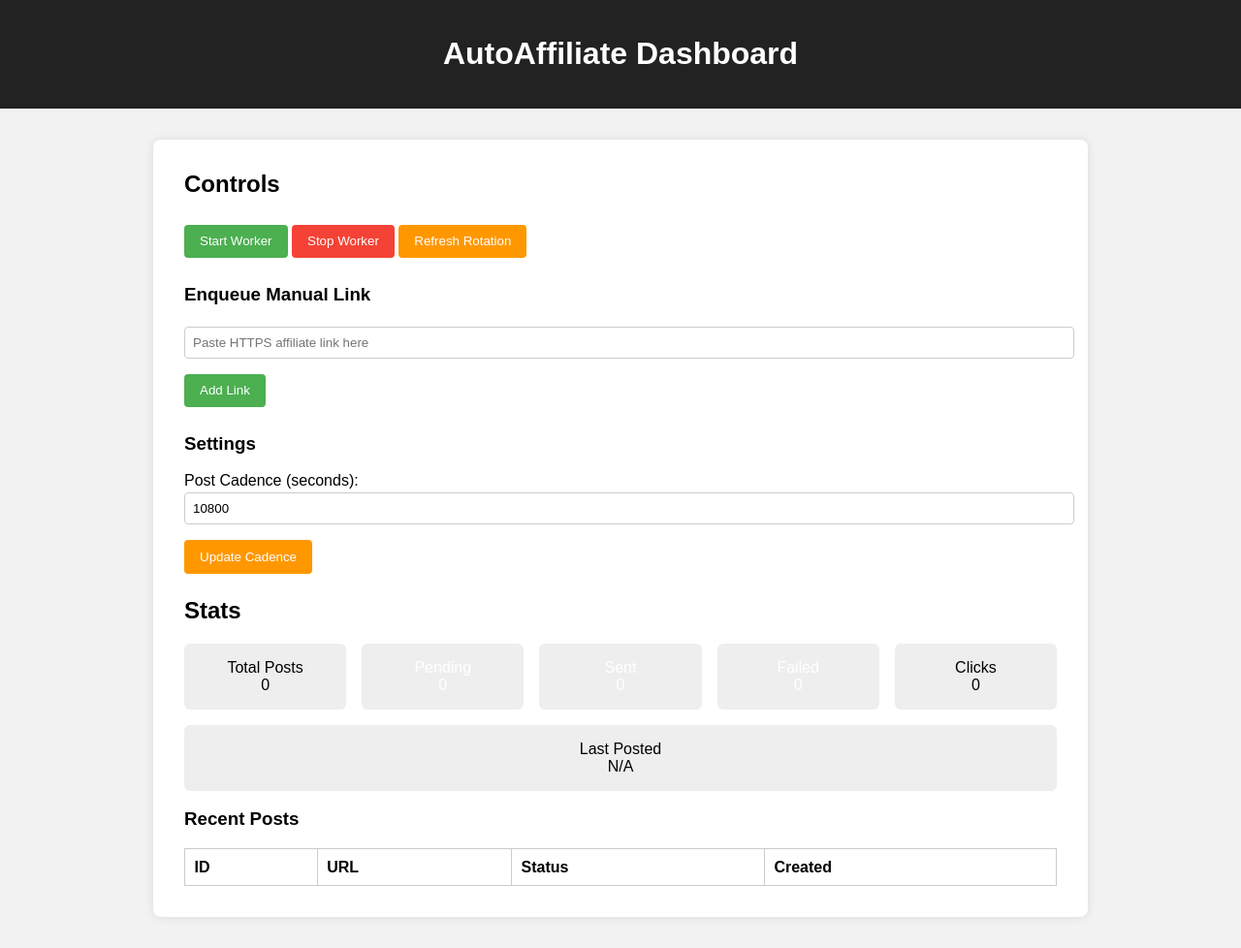
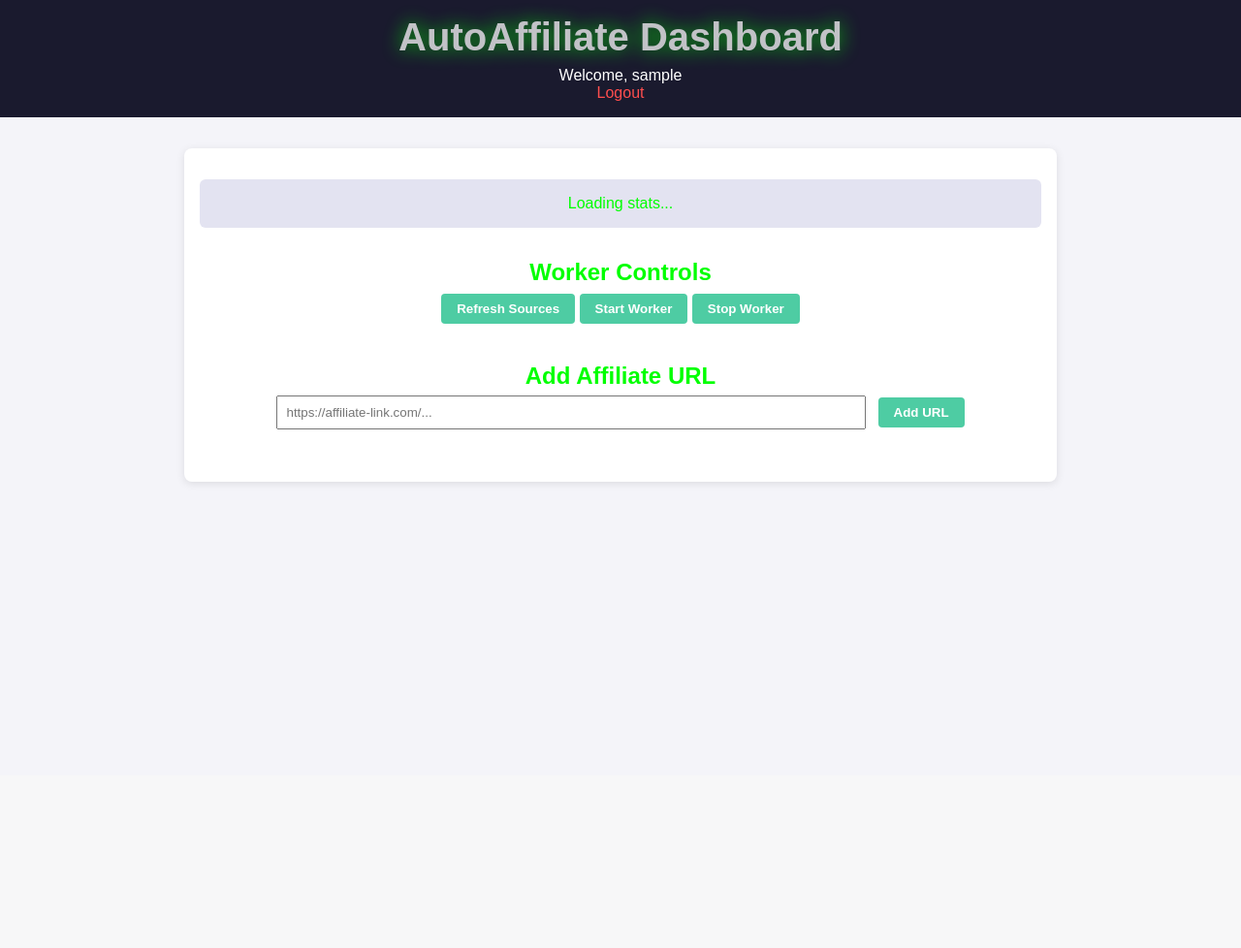
Before and after one commit to slickofficials/AUTOAFFILIATE-AI-v7.0, a Flask app: template templates/dashboard.html in a window 1280 px wide. Shown: the whole page at 97% size. After the commit the page ends 500 px from the top, so only its background shows below. Run offline with Flask 3, Linux system fonts and the light colour scheme; the template is opened without the code that fills it, so the values that code supplies are empty; the visitor is signed in with stand-in values (Sample User, id 1); some libraries are stand-ins or nearby versions.

Commit message:
Update dashboard.html

```diff
--- a/templates/dashboard.html
+++ b/templates/dashboard.html
@@ -4,144 +4,51 @@
     <meta charset="UTF-8">
     <meta name="viewport" content="width=device-width, initial-scale=1.0">
     <title>AutoAffiliate Dashboard</title>
+    <!-- GZIP / minified CSS for production -->
+    <link rel="stylesheet" href="/static/dashboard.css">
     <style>
-    body { font-family: Arial, sans-serif; background: #f2f2f2; margin: 0; padding: 0; }
-    header { background: #222; color: white; padding: 1rem; text-align: center; }
-    .container { max-width: 900px; margin: 2rem auto; background: white; padding: 2rem; border-radius: 8px; box-shadow: 0 0 10px rgba(0,0,0,0.1); }
-    h2 { margin-top: 0; }
-    button { margin: 0.5rem 0; padding: 0.6rem 1rem; border: none; border-radius: 4px; cursor: pointer; }
-    button:hover { opacity: 0.9; }
-    .green { background-color: #4caf50; color: white; }
-    .yellow { background-color: #ff9800; color: white; }
-    .red { background-color: #f44336; color: white; }
-    .stats { display: flex; flex-wrap: wrap; gap: 1rem; margin-top: 1rem; }
-    .stat-card { flex: 1 1 120px; background: #eee; padding: 1rem; border-radius: 6px; text-align: center; }
-    input[type=text], input[type=number] { width: 100%; padding: 0.5rem; margin-top: 0.2rem; margin-bottom: 0.5rem; border-radius: 4px; border: 1px solid #ccc; }
-    .links { margin-top: 1rem; }
-    table { width: 100%; border-collapse: collapse; margin-top: 1rem; }
-    th, td { padding: 0.6rem; border: 1px solid #ccc; text-align: left; }
+        /* Minimal inline styles fallback */
+        body { font-family: Arial, sans-serif; background: #f4f4f9; margin: 0; padding: 0; }
+        header { background: #1a1a2e; color: #fff; padding: 1rem; text-align: center; }
+        main { max-width: 900px; margin: 2rem auto; padding: 1rem; background: #fff; border-radius: 8px; box-shadow: 0 2px 8px rgba(0,0,0,0.1); }
+        button { margin: 0.5rem 0; padding: 0.5rem 1rem; cursor: pointer; border: none; border-radius: 4px; background: #4ecca3; color: #fff; font-weight: bold; transition: 0.2s; }
+        button:hover { background: #3fa68c; }
+        input { padding: 0.5rem; margin-right: 0.5rem; width: 70%; }
+        #stats { margin-top: 1rem; padding: 1rem; background: #e3e3f1; border-radius: 6px; }
+        .section { margin-bottom: 2rem; }
     </style>
 </head>
 <body>
     <header>
         <h1>AutoAffiliate Dashboard</h1>
+        <p>Welcome, {{ current_user.username }}</p>
+        <a href="{{ url_for('logout') }}" style="color:#ff4e4e; text-decoration:none;">Logout</a>
     </header>
-<div class="container">
-    <h2>Controls</h2>
-    <button class="green" onclick="startWorker()">Start Worker</button>
-    <button class="red" onclick="stopWorker()">Stop Worker</button>
-    <button class="yellow" onclick="refreshRotation()">Refresh Rotation</button>
-
-    <h3>Enqueue Manual Link</h3>
-    <input type="text" id="manualUrl" placeholder="Paste HTTPS affiliate link here">
-    <button class="green" onclick="enqueueLink()">Add Link</button>
-    <p id="enqueueMsg"></p>
-
-    <h3>Settings</h3>
-    <label>Post Cadence (seconds):</label>
-    <input type="number" id="cadenceInput" min="60" value="10800">
-    <button class="yellow" onclick="setCadence()">Update Cadence</button>
-    <p id="cadenceMsg"></p>
-
-    <h2>Stats</h2>
-    <div class="stats">
-        <div class="stat-card">Total Posts<br><span id="statTotal">0</span></div>
-        <div class="stat-card yellow">Pending<br><span id="statPending">0</span></div>
-        <div class="stat-card green">Sent<br><span id="statSent">0</span></div>
-        <div class="stat-card red">Failed<br><span id="statFailed">0</span></div>
-        <div class="stat-card">Clicks<br><span id="statClicks">0</span></div>
-        <div class="stat-card">Last Posted<br><span id="statLast">N/A</span></div>
+    <main>
+        <!-- Stats Section -->
+        <div class="section" id="stats">
+            <p>Loading stats...</p>
         </div>
 
-    <div class="links">
-        <h3>Recent Posts</h3>
-        <table>
-            <thead>
-                <tr><th>ID</th><th>URL</th><th>Status</th><th>Created</th></tr>
-            </thead>
-            <tbody id="postTableBody">
-                <!-- Populated dynamically -->
-            </tbody>
-        </table>
-    </div>
+        <!-- Worker Control -->
+        <div class="section">
+            <h2>Worker Controls</h2>
+            <button id="refresh-btn">Refresh Sources</button>
+            <button id="start-worker-btn">Start Worker</button>
+            <button id="stop-worker-btn">Stop Worker</button>
         </div>
 
-<script>
-async function fetchStats() {
-    try {
-        const res = await fetch('/api/stats');
-        const data = await res.json();
-        document.getElementById('statTotal').innerText = data.total;
-        document.getElementById('statPending').innerText = data.pending;
-        document.getElementById('statSent').innerText = data.sent;
-        document.getElementById('statFailed').innerText = data.failed;
-        document.getElementById('statClicks').innerText = data.clicks_total;
-        document.getElementById('statLast').innerText = data.last_posted_at || 'N/A';
-        populatePostTable(data.recent_posts || []);
-    } catch(e) { console.error(e); }
-}
+        <!-- Manual URL Enqueue -->
+        <div class="section">
+            <h2>Add Affiliate URL</h2>
+            <form id="enqueue-form">
+                <input type="text" id="enqueue-url" placeholder="https://affiliate-link.com/..." required>
+                <button type="submit" id="enqueue-btn">Add URL</button>
+            </form>
+        </div>
+    </main>
 
-function populatePostTable(posts) {
-    const tbody = document.getElementById('postTableBody');
-    tbody.innerHTML = '';
-    posts.forEach(p => {
-        let color = '';
-        if(p.status==='sent') color='green';
-        else if(p.status==='pending') color='yellow';
-        else if(p.status==='failed') color='red';
-        tbody.innerHTML += `<tr>
-            <td>${p.id}</td>
-            <td><a href="${p.url}" target="_blank">${p.url}</a></td>
-            <td class="${color}">${p.status}</td>
-            <td>${new Date(p.created_at).toLocaleString()}</td>
-        </tr>`;
-    });
-}
-
-async function enqueueLink() {
-    const url = document.getElementById('manualUrl').value.trim();
-    const msgEl = document.getElementById('enqueueMsg');
-    if(!url) { msgEl.innerText = 'Enter a valid HTTPS link.'; return; }
-    try {
-        const res = await fetch('/api/enqueue', {
-            method: 'POST', headers:{'Content-Type':'application/json'}, body: JSON.stringify({url})
-        });
-        const data = await res.json();
-        msgEl.innerText = data.inserted ? `Link added: ${data.url}` : `Failed to add link.`;
-        document.getElementById('manualUrl').value='';
-        fetchStats();
-    } catch(e){ msgEl.innerText = 'Error adding link.'; console.error(e); }
-}
-
-async function refreshRotation() {
-    const res = await fetch('/api/refresh', { method: 'POST' });
-    const data = await res.json();
-    alert(`Rotation refresh complete. Saved ${data.saved} links.`);
-    fetchStats();
-}
-
-async function startWorker() {
-    await fetch('/api/worker/start', { method: 'POST' });
-    alert('Worker started.');
-}
-
-async function stopWorker() {
-    await fetch('/api/worker/stop', { method: 'POST' });
-    alert('Worker stop requested.');
-}
-
-async function setCadence() {
-    const val = parseInt(document.getElementById('cadenceInput').value);
-    const msgEl = document.getElementById('cadenceMsg');
-    if(isNaN(val) || val < 60) { msgEl.innerText='Invalid value'; return; }
-    try {
-        const res = await fetch('/api/settings', { method:'POST', headers:{'Content-Type':'application/json'}, body:JSON.stringify({key:'post_interval_seconds', value:val})});
-        msgEl.innerText = 'Cadence updated';
-    } catch(e){ msgEl.innerText='Error updating cadence'; console.error(e);}
-}
-
-setInterval(fetchStats, 5000); // refresh every 5s
-fetchStats(); // initial load
-</script>
+    <!-- Dashboard JS -->
+    <script src="/static/dashboard.js"></script>
 </body>
 </html>
```
Lines whose indentation alone changed are shown as unchanged.
